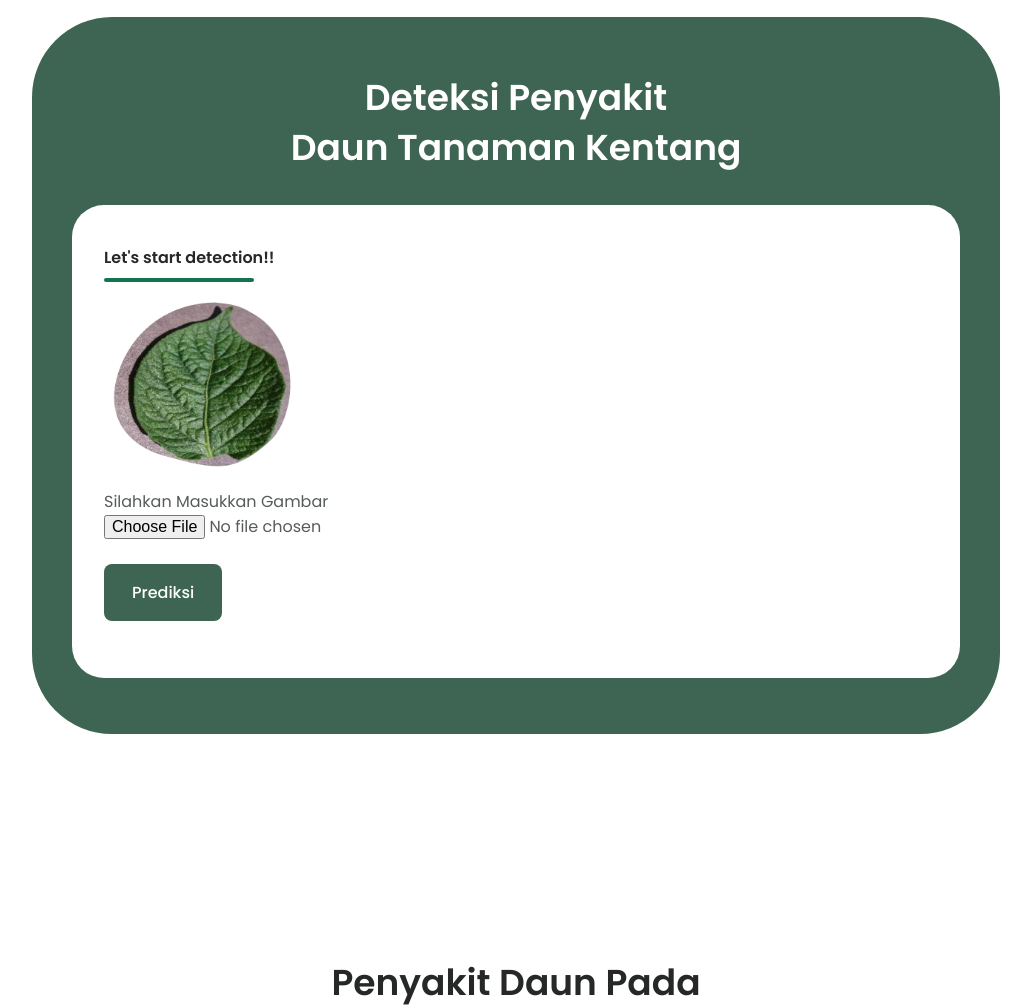
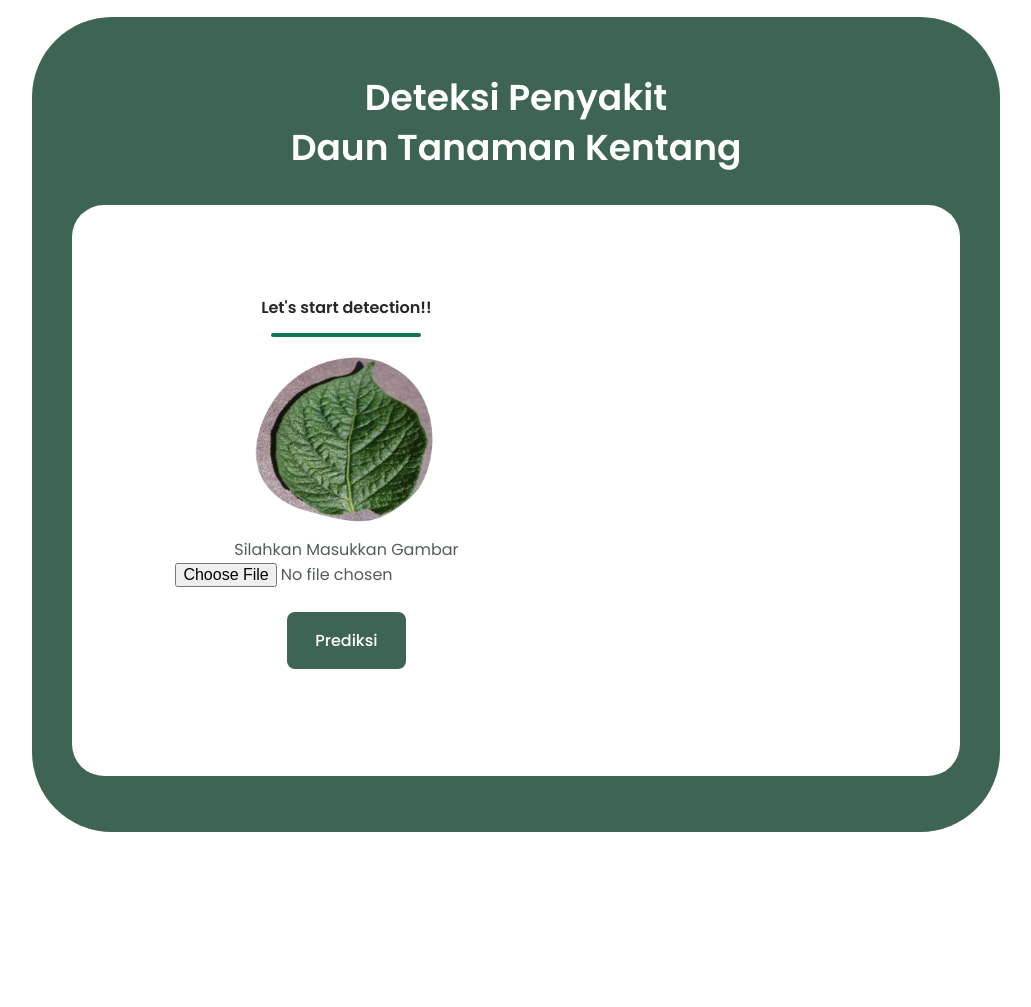
Before and after one commit to gizkarp/PACornAndPotato, a Flask app: page / in a window 1280 px wide. Shown: the part 3169-4176 px from the top of the page, without its empty margins (124-1155 px from the left). Run offline with Flask 3, Linux system fonts and the light colour scheme.

Commit message:
Update styles.css

```diff
--- a/static/css/styles.css
+++ b/static/css/styles.css
@@ -1153,4 +1153,12 @@ the website, in dark theme
     margin-top: 5px;
     border-radius: 5px;
   }
+
+  .explore-content {
+    width: 60%;
+    padding: 50px;
+    display: flex;
+    align-items: center;
+    flex-direction: column;
+  }
 }
```
